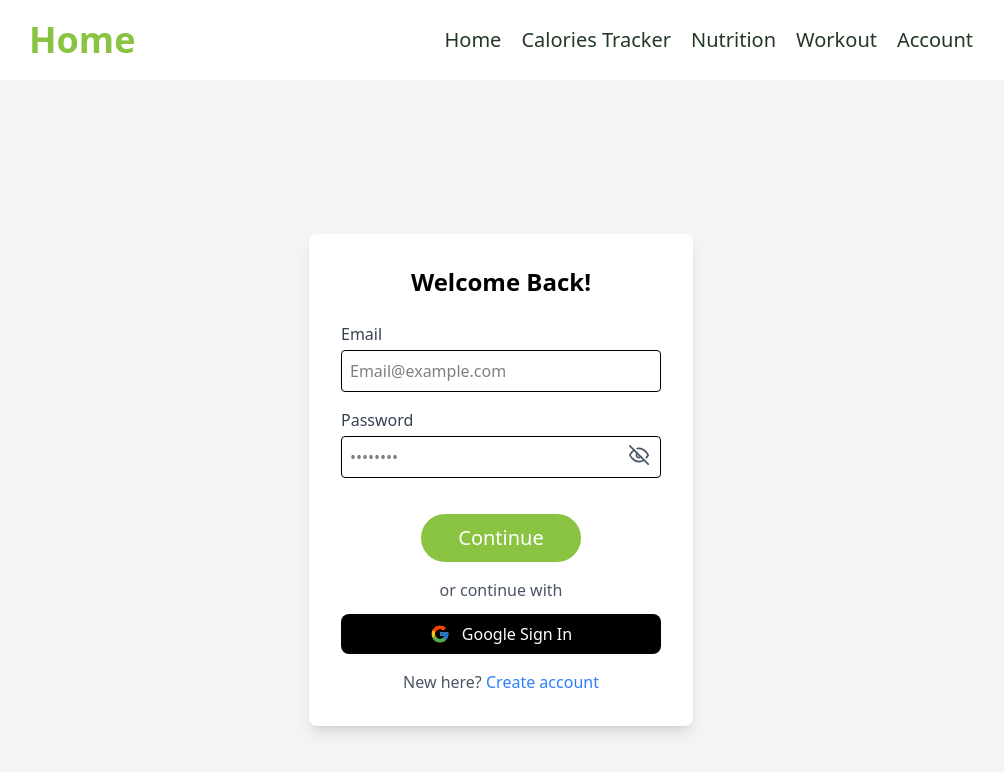
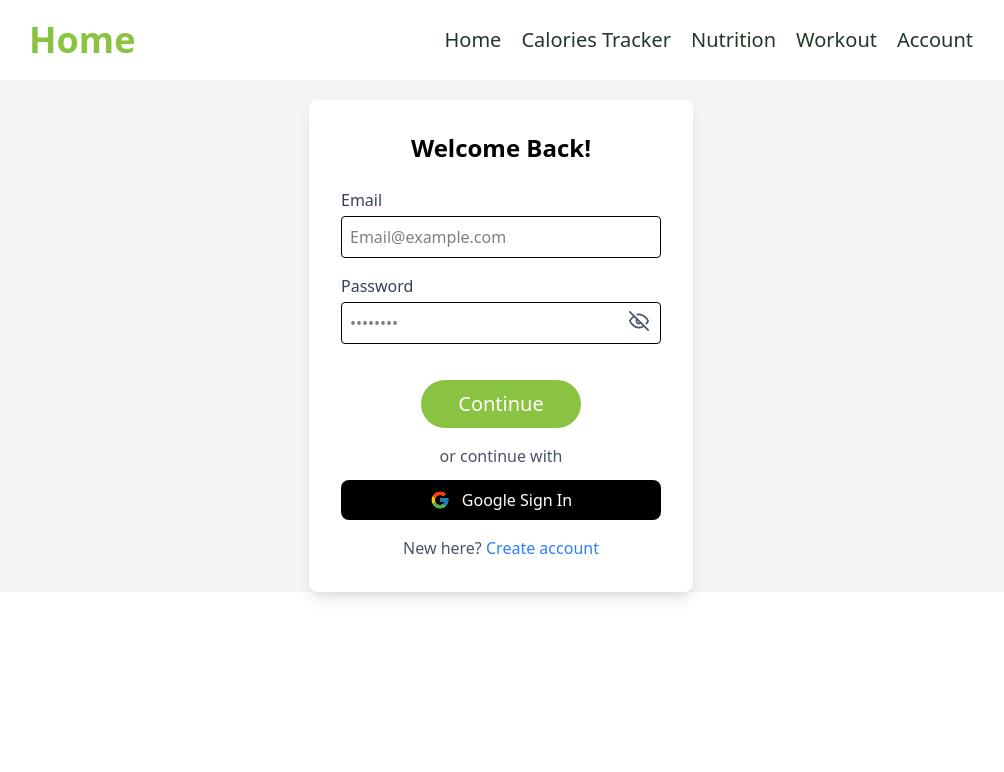
Before and after one commit to WSU-4110/FitBalance, a React (Vite) app in the folder FitBalance/: page /account in a window 1280 px wide. Shown: the top 772 px of the page, without its empty margins (139-1143 px from the left). Built offline with nearby package versions, Linux system fonts and the light colour scheme.

Commit message:
Update Account.jsx

```diff
--- a/FitBalance/src/front-end/Account.jsx
+++ b/FitBalance/src/front-end/Account.jsx
@@ -30,13 +30,16 @@ const Account = () => {
   return (
     <>
       <Navbar />
-      <div className="flex items-center justify-center h-screen bg-gray-100">
+      <div className="flex items-center justify-center h-max-[calc(100vh-80px)] bg-gray-100 pt-5">
         <div className="w-96 p-8 bg-white rounded-lg shadow-lg">
           <h2 className="mb-6 text-2xl font-bold text-center">
             {isLogin ? "Welcome Back!" : "Create Account"}
           </h2>
 
-          <form className="flex flex-col items-center" onSubmit={(e) => e.preventDefault()}>
+          <form
+            className="flex flex-col items-center"
+            onSubmit={(e) => e.preventDefault()}
+          >
             {!isLogin && (
               <div className="w-full mb-4">
                 <label htmlFor="fullname" className="block text-gray-700">
@@ -97,7 +100,10 @@ const Account = () => {
             {/* Confirm Password Field (Sign Up Only) */}
             {!isLogin && (
               <div className="w-full mb-4 relative">
-                <label htmlFor="confirm-password" className="block text-gray-700">
+                <label
+                  htmlFor="confirm-password"
+                  className="block text-gray-700"
+                >
                   Confirm Password
                 </label>
                 <div className="relative">
@@ -115,7 +121,11 @@ const Account = () => {
                     onClick={toggleConfirmPassword}
                     className="absolute top-1/2 right-3 transform -translate-y-1/2 text-gray-600"
                   >
-                    {showConfirmPassword ? <FiEye size={20} /> : <FiEyeOff size={20} />}
+                    {showConfirmPassword ? (
+                      <FiEye size={20} />
+                    ) : (
+                      <FiEyeOff size={20} />
+                    )}
                   </button>
                 </div>
               </div>
@@ -134,9 +144,7 @@ const Account = () => {
 
           <div className="mt-4 text-center">
             <span className="text-gray-600">or continue with</span>
-            <button
-              className="flex items-center justify-center w-full px-4 py-2 mt-3 text-white transition-opacity bg-black rounded-lg hover:opacity-90 duration-250"
-            >
+            <button className="flex items-center justify-center w-full px-4 py-2 mt-3 text-white transition-opacity bg-black rounded-lg hover:opacity-90 duration-250">
               <FcGoogle className="mr-3 text-xl" />
               {isLogin ? "Google Sign In" : "Google Sign Up"}
             </button>
```
